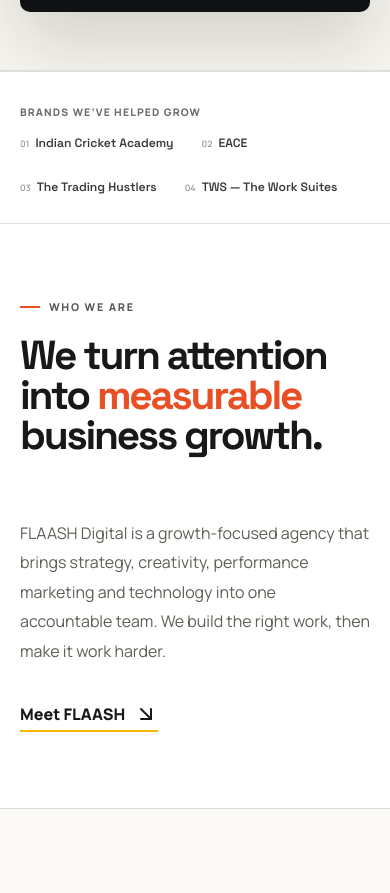
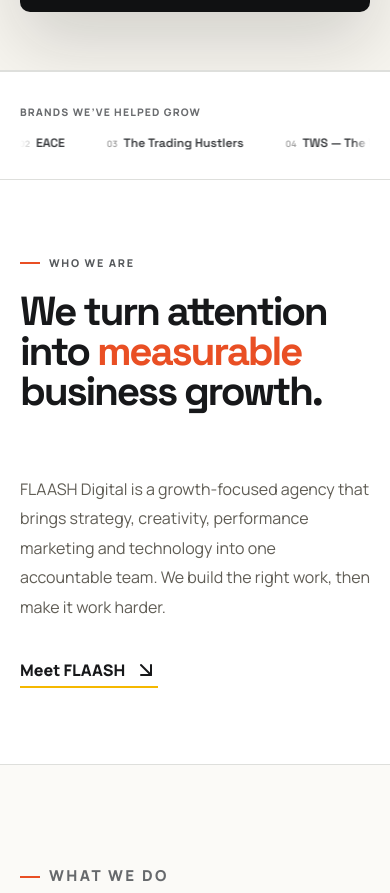
Before and after one commit to helloflaashdigital-crypto/FLAASH-Digitals, a React (Vite) app in the folder client/: page / in a window 390 px wide. Shown: the part 1239-2132 px from the top of the page. Built offline with nearby package versions, Linux system fonts and the light colour scheme; no server answers.

Commit message:
Add continuous client brand marquee

```diff
--- a/client/src/styles/professional.css
+++ b/client/src/styles/professional.css
@@ -182,11 +182,37 @@ body { background: var(--offwhite); color: var(--text); }
 .client-strip { padding: 23px 0; background: #fff; }
 .client-strip .container { gap: 48px; }
 .client-strip p { color: #6a6c6f; }
-.client-strip .client-marquee__track { width: 100%; animation: none; }
-.client-strip .client-marquee__group { width: 100%; justify-content: space-between; gap: 28px; padding: 0; }
-.client-strip .client-marquee__group[aria-hidden='true'] { display: none; }
+.client-strip .client-marquee {
+  display: block;
+  min-width: 0;
+  overflow: hidden;
+  -webkit-mask-image: linear-gradient(to right, transparent, #000 5%, #000 95%, transparent);
+  mask-image: linear-gradient(to right, transparent, #000 5%, #000 95%, transparent);
+}
+.client-strip .client-marquee__track {
+  display: flex;
+  width: max-content;
+  animation: professional-client-marquee 26s linear infinite;
+  will-change: transform;
+}
+.client-strip .client-marquee__group {
+  display: flex;
+  flex: 0 0 auto;
+  align-items: center;
+  justify-content: flex-start;
+  gap: clamp(42px, 5vw, 86px);
+  padding-right: clamp(42px, 5vw, 86px);
+}
+.client-strip .client-marquee__group[aria-hidden='true'] { display: flex; }
+.client-strip:hover .client-marquee__track,
+.client-strip:focus-within .client-marquee__track { animation-play-state: paused; }
 .client-strip span { color: #383a3d; font-size: clamp(.76rem, 1.25vw, .98rem); }
 .client-strip i { color: #999; }
+
+@keyframes professional-client-marquee {
+  from { transform: translate3d(0, 0, 0); }
+  to { transform: translate3d(-50%, 0, 0); }
+}
 
 .section { padding: 104px 0; }
 .section-heading { max-width: 760px; margin-bottom: 46px; }
@@ -345,7 +371,9 @@ footer { padding-top: 70px; background: #0f1011; }
   .hero__copy { max-width: 690px; }
   .hero__showcase { width: 100%; min-height: auto; }
   .client-strip .container { align-items: flex-start; flex-direction: column; gap: 18px; }
-  .client-strip .client-marquee__group { flex-wrap: wrap; justify-content: flex-start; }
+  .client-strip .client-marquee { width: 100%; }
+  .client-strip .client-marquee__track { animation-duration: 22s; }
+  .client-strip .client-marquee__group { flex-wrap: nowrap; }
   .results-home__grid { gap: 48px; }
   .mobile-menu {
     background: #101112;
@@ -459,4 +487,20 @@ footer { padding-top: 70px; background: #0f1011; }
   *,
   *::before,
   *::after { scroll-behavior: auto !important; animation-duration: .01ms !important; animation-iteration-count: 1 !important; transition-duration: .01ms !important; }
+  .client-strip .client-marquee {
+    overflow: visible;
+    -webkit-mask-image: none;
+    mask-image: none;
+  }
+  .client-strip .client-marquee__track {
+    width: auto;
+    animation: none !important;
+    transform: none;
+  }
+  .client-strip .client-marquee__group {
+    flex-wrap: wrap;
+    gap: 16px 24px;
+    padding-right: 0;
+  }
+  .client-strip .client-marquee__group[aria-hidden='true'] { display: none; }
 }
```
